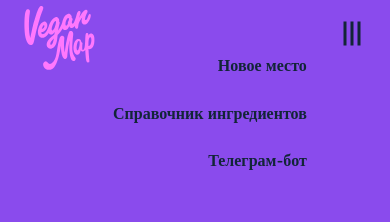
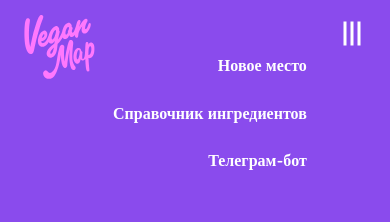
Before and after one commit to Darya-Kazharnovich/vegan-map.ru2.0, a website built with webpack: page src/index.html in a window 390 px wide. Both pictures are taken after a click on the element 352 px from the left and 35 px from the top of the page. Shown: the top 222 px of the page. Built offline with nearby package versions, Linux system fonts and the light colour scheme.

Commit message:
fix: change burger-menu

```diff
--- a/src/scripts/burger-menu.js
+++ b/src/scripts/burger-menu.js
@@ -4,6 +4,7 @@ export function openBurgerMenu (event) {
     document.querySelector('.navigation__menu').classList.toggle('active')
     document.querySelector('.overlay').classList.toggle('active')
     document.getElementsByTagName('html')[0].classList.toggle('hidden')
+    document.querySelectorAll('.burger__line').forEach(e => e.classList.toggle('active'))
     }
 }
 
--- a/src/styles/header-375.css
+++ b/src/styles/header-375.css
@@ -8,7 +8,7 @@
         height: 64px;
         width: 71px;
         left: 24px;
-        top: 6px;
+        top: 15px;
       }
       .navigation__menu {
         display: none;
@@ -23,6 +23,9 @@
         line-height: 20px;
         gap: 7vw;
       }
+      .navigation__menu__link {
+        color: white;
+      }
       .burger {
         display: flex;
         flex-direction: column;
@@ -36,6 +39,9 @@
         background-color: #122537;
         transition: 0.3s;
       }
+      .burger__line.active {
+        background-color: white;
+      }
       .burger.active {
         transform: rotate(90deg);
       }
```
